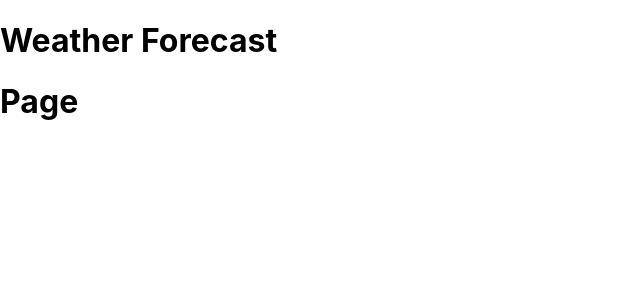
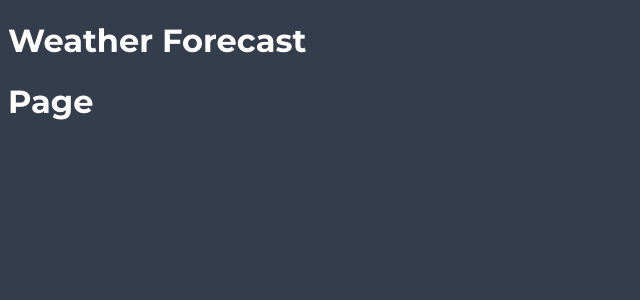
Before and after one commit to VirajPatidar/weather-app, a React (Create React App) app: page / in a window 1280 px wide. Shown: the top 300 px of the page, without its empty margins (0-640 px from the left). Built offline with nearby package versions, Linux system fonts and the light colour scheme.

Commit message:
base styles

```diff
--- a/src/index.css
+++ b/src/index.css
@@ -1,13 +1,20 @@
-body {
-  margin: 0;
-  font-family: -apple-system, BlinkMacSystemFont, 'Segoe UI', 'Roboto', 'Oxygen',
-    'Ubuntu', 'Cantarell', 'Fira Sans', 'Droid Sans', 'Helvetica Neue',
-    sans-serif;
-  -webkit-font-smoothing: antialiased;
-  -moz-osx-font-smoothing: grayscale;
+@import url('https://fonts.googleapis.com/css?family=Montserrat:200,300,400,700,900&display=swap');
+
+:root {
+    --gradient: linear-gradient(135deg, #72edf2 10%, #5151e5 100%);
+    --bg-color: #343d4b;
+    --bg-color--card: #222831;
+
+    --main-text-color: #ffffff;
+
+    --main-border-radius: 25px;
+    --secondary-border-radius: 15px;
 }
 
-code {
-  font-family: source-code-pro, Menlo, Monaco, Consolas, 'Courier New',
-    monospace;
+body {
+    width: 100%;
+    height: 100vh;
+    font-family: 'Montserrat', sans-serif;
+    background-color: var(--bg-color);
+    color: var(--main-text-color);
 }
```
